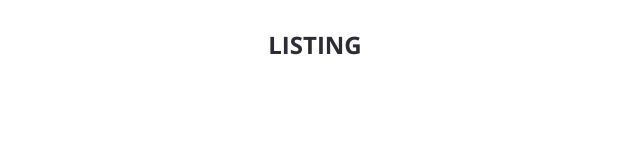
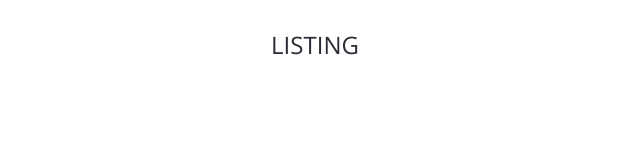
Before and after one commit to pedroviana71/taskManagerReact, a React (Create React App) app: page /login in a window 1280 px wide. Shown: the top 160 px of the page, without its empty margins (325-965 px from the left). Built offline with nearby package versions, Linux system fonts and the light colour scheme.

Commit message:
fixed font

```diff
--- a/src/components/header/index.module.scss
+++ b/src/components/header/index.module.scss
@@ -12,7 +12,7 @@
   .appTitle {
     width: 100%;
     font-size: 24px;
-    font-weight: bold;
+    font-weight: 500;
     color: color.$black100;
   }
   .arrowBack {
--- a/src/components/tasks/AllTasks/index.module.scss
+++ b/src/components/tasks/AllTasks/index.module.scss
@@ -53,7 +53,7 @@
           align-items: center;
           padding: 0px 16px;
           border-radius: 20px;
-          font-size: 16px;
+          font-size: 12px;
           font-weight: 400;
           margin-right: 16px;
           background-color: color.$black25;
```
